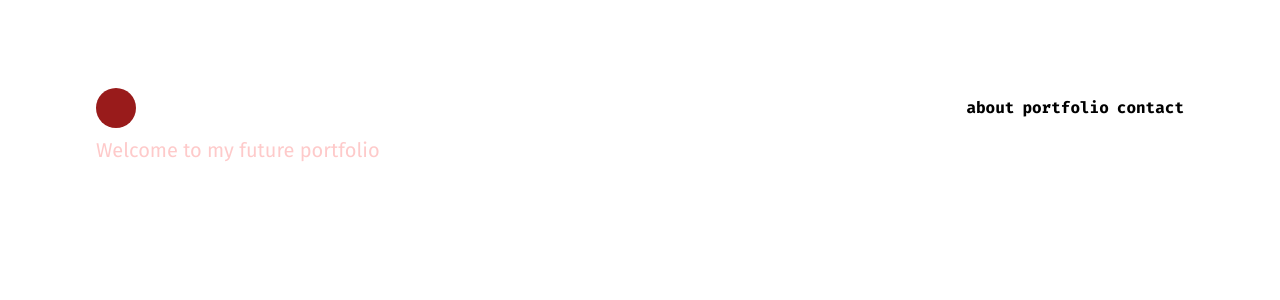
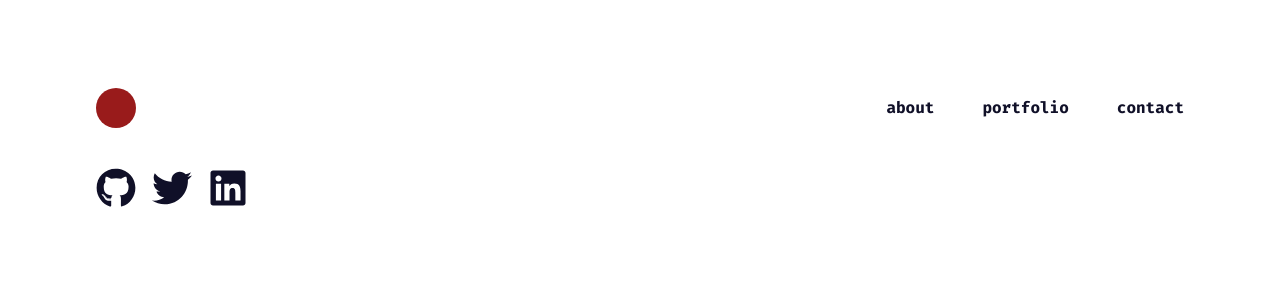
Before and after one commit to Guilleandmont/my-portfolio, a Next.js app: page / in a window 1280 px wide. Shown: the top 300 px of the page. Built offline with nearby package versions, Linux system fonts and the light colour scheme.

Commit message:
added global style for color, made social component

```diff
--- a/components/Layout/Layout.tsx
+++ b/components/Layout/Layout.tsx
@@ -2,7 +2,7 @@ import { FC } from "react";
 
 const Layout: FC = ({ children }) => {
   return (
-    <div className="py-4 px-6 min-h-screen md:py-20 px-24">{children}</div>
+    <div className="py-4 px-6 min-h-screen md:py-20 md:px-24">{children}</div>
   );
 };
 
--- a/components/Nav/Nav.tsx
+++ b/components/Nav/Nav.tsx
@@ -3,7 +3,7 @@ import Link from "next/link";
 const Nav = () => {
   return (
     <nav>
-      <ul className="flex space-x-2">
+      <ul className="flex space-x-2 md:space-x-12">
         <li>
           <Link href="#">
             <a>about</a>
--- /dev/null
+++ b/components/Social/Social.tsx
@@ -0,0 +1,37 @@
+import Link from "next/link";
+import { FaGithub, FaLinkedin, FaTwitter } from "react-icons/fa";
+import { IconContext } from "react-icons";
+
+const Social = () => {
+  return (
+    <div>
+      <IconContext.Provider value={{ size: "2.5rem" }}>
+        <ul className="flex flex-row my-8 space-x-4">
+          <li>
+            <Link href="#">
+              <a>
+                <FaGithub />
+              </a>
+            </Link>
+          </li>
+          <li>
+            <Link href="#">
+              <a>
+                <FaTwitter />
+              </a>
+            </Link>
+          </li>
+          <li>
+            <Link href="#">
+              <a>
+                <FaLinkedin />
+              </a>
+            </Link>
+          </li>
+        </ul>
+      </IconContext.Provider>
+    </div>
+  );
+};
+
+export default Social;
--- a/package.json
+++ b/package.json
@@ -10,7 +10,8 @@
   "dependencies": {
     "next": "latest",
     "react": "^17.0.1",
-    "react-dom": "^17.0.1"
+    "react-dom": "^17.0.1",
+    "react-icons": "^4.2.0"
   },
   "devDependencies": {
     "@types/react": "^17.0.8",
--- a/pages/index.tsx
+++ b/pages/index.tsx
@@ -1,15 +1,18 @@
 import Head from "next/head";
 import Nav from "../components/Nav/Nav";
 import Layout from "../components/Layout/Layout";
+import Social from "../components/Social/Social";
 
 export default function Home() {
   return (
     <Layout>
-      <header className="flex flex-col items-start w-full md:flex-row items-center justify-between">
+      <header className="flex flex-col items-start w-full md:flex-row md:items-center md:justify-between">
         <div className="w-10 h-10 bg-red-800 rounded-full my-2"></div>
         <Nav />
       </header>
-      <p className="text-red-200 text-xl">Welcome to my future portfolio</p>
+      <main>
+        <Social />
+      </main>
     </Layout>
   );
 }
--- a/styles/globals.css
+++ b/styles/globals.css
@@ -5,6 +5,9 @@
 @tailwind utilities;
 
 @layer base {
+  * {
+    color: #101028;
+  }
   a {
     @apply font-mono font-bold;
   }
```
Also changed, not shown: 1 other file (tests, documents, lock files or other folders).
